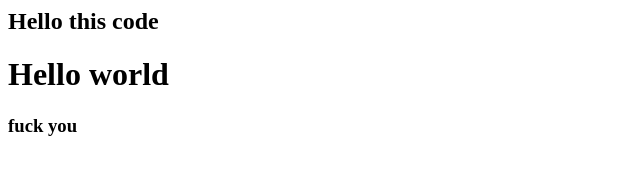
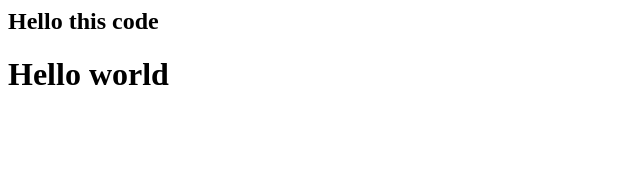
Before and after one commit to Mohsin-Maalik/MyProject, a plain HTML site: page index.html in a window 1280 px wide. Shown: the full height of the page, 0-640 px from the left. Drawn offline with Linux system fonts and the light colour scheme.

Commit message:
Revert "added line"  enter the bad line, so reverted This reverts commit 8b330d3207a18e9c3abc3dbd17aa6c1bb1437c19.

```diff
--- a/index.html
+++ b/index.html
@@ -1,3 +1,2 @@
 <h2>Hello this code </h2>
 <h1>Hello world</h1>
-<h3>fuck you</h3>
```
